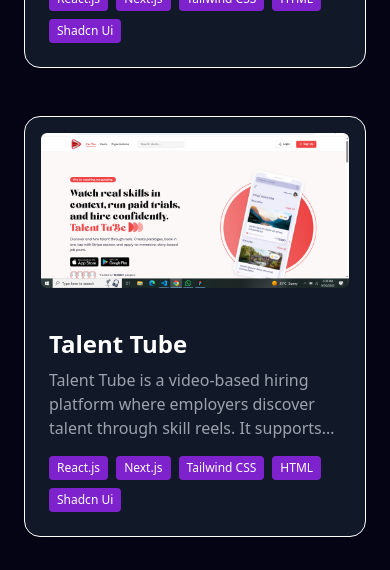
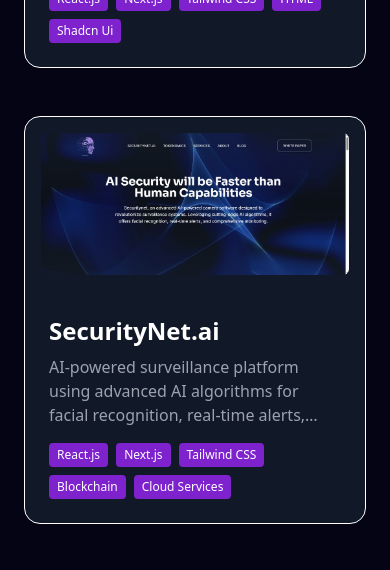
Before and after one commit to sunnykhan12345/sanaullah-portfolio, a Next.js app: page / in a window 390 px wide. Shown: the part 4260-4830 px from the top of the page. Built offline with nearby package versions, Linux system fonts and the light colour scheme; a web font is replaced by a local one.

Commit message:
added security.net project

```diff
--- a/next.config.mjs
+++ b/next.config.mjs
@@ -1,4 +1,16 @@
+// /** @type {import('next').NextConfig} */
+// const nextConfig = {};
+
+// export default nextConfig;
 /** @type {import('next').NextConfig} */
-const nextConfig = {};
+const nextConfig = {
+  webpack: (config, { isServer }) => {
+    // Disable client-side cache to prevent ArrayBuffer allocation errors
+    if (!isServer) {
+      config.cache = false;
+    }
+    return config;
+  },
+};
 
 export default nextConfig;
--- a/src/app/components/Hero.js
+++ b/src/app/components/Hero.js
@@ -116,7 +116,7 @@
 
   return (
     <>
-      <section className="g-[#f5f1ea] lg:pb-0  lg:h-screen lg:text-start text-center relative bg-[#050414] overflow-hidden lg:pt-32 md:pt-20 pt-14">
+      <section className="g-[#f5f1ea] lg:pb-0  lg:text-start text-center relative bg-[#050414] overflow-hidden lg:pt-32 md:pt-20 pt-14">
         <div className="absolute inset-0 bg-[linear-gradient(to_right,#4f4f4f2e_1px,transparent_1px),linear-gradient(to_bottom,#4f4f4f2e_1px,transparent_1px)]"></div>
 
         {/* Animated background */}
@@ -198,7 +198,7 @@
               </motion.p>
               <Link href="/Sana-ullah-Resume.pdf" target="_blank" className="">
                 <button
-                  className="inline-block text-white lg:py-3 py-2 lg:px-8 px-4 rounded-full mt-5 lg:text-lg text-base font-bold transition duration-300 ease-in-out transform hover:scale-105"
+                  className="inline-block text-white lg:py-3  py-2 lg:px-8 px-4 rounded-full mt-5 lg:text-lg text-base font-bold transition duration-300 ease-in-out transform hover:scale-105"
                   style={{
                     background: "linear-gradient(90deg,#8245ec,#a855f7)",
                     boxShadow:
--- a/src/app/components/Project.js
+++ b/src/app/components/Project.js
@@ -21,6 +21,22 @@
 
     tech: ["React.js", "Next.js", "Tailwind CSS", "HTML", "Shadcn Ui"],
   },
+  {
+    id: 7,
+    img: "/images/sec.png", // Add your logo image in public/images
+    title: "SecurityNet.ai",
+    des: "AI-powered surveillance platform using advanced AI algorithms for facial recognition, real-time alerts, smart object recognition, and cloud-based monitoring.",
+    projectPath: "https://www.securitynet.ai/",
+    // githUrl: "", // Add GitHub link if available
+    tech: [
+      "React.js",
+      "Next.js",
+      "Tailwind CSS",
+      "Blockchain",
+      "Cloud Services",
+    ],
+  },
+
   {
     id: 2,
     img: "/images/tal.png",
```
Also changed, not shown: public/images/sec.png (added), public/images/talent.png.
